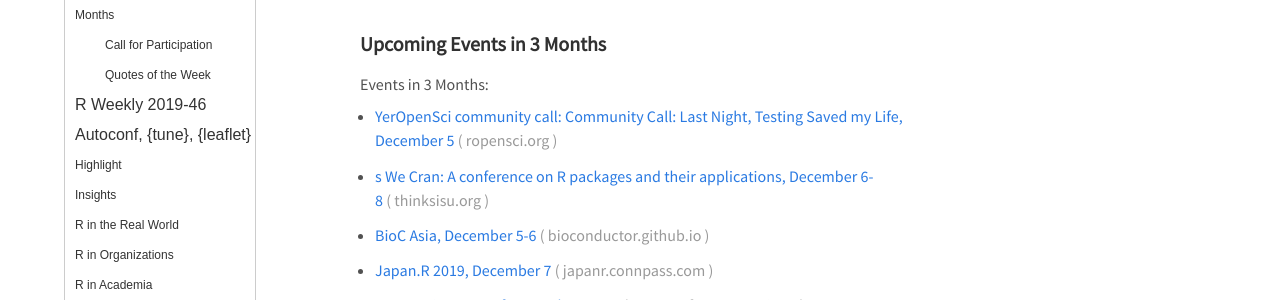
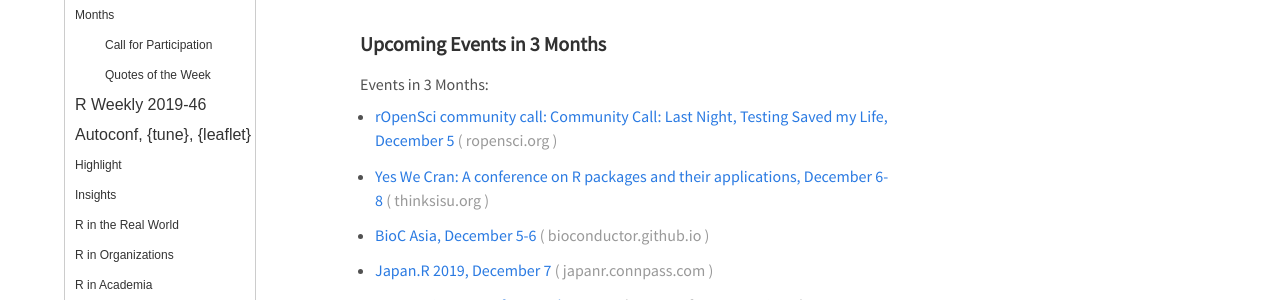
Before and after one commit to rweekly/rweekly.org, a Jekyll site: the page built from _posts/2019-12-02-2019-48.md, in a window 1280 px wide and 900 px high, scrolled down 4229 px. Shown: the part 154-454 px from the top of the window. Built offline with Jekyll 4.4.1, drawn with Linux system fonts in a browser that asks for light colours; emoji names are drawn with the system emoji font; our own code applies the rules of GitHub Pages for plain Markdown files; comment, search, counter and statistics services are not loaded.

Commit message:
fix typo

```diff
--- a/_posts/2019-12-02-2019-48.md
+++ b/_posts/2019-12-02-2019-48.md
@@ -112,9 +112,9 @@
 
 Events in 3 Months:
 
-+ [YerOpenSci community call: Community Call: Last Night, Testing Saved my Life, December 5](https://ropensci.org/commcalls/2019-12-05/)
++ [rOpenSci community call: Community Call: Last Night, Testing Saved my Life, December 5](https://ropensci.org/commcalls/2019-12-05/)
 
-+ [s We Cran: A conference on R packages and their applications, December 6-8](https://www.thinksisu.org/event/yeswecran/)
++ [Yes We Cran: A conference on R packages and their applications, December 6-8](https://www.thinksisu.org/event/yeswecran/)
 
 + [BioC Asia, December 5-6](https://bioconductor.github.io/BiocAsia/)
 
```
